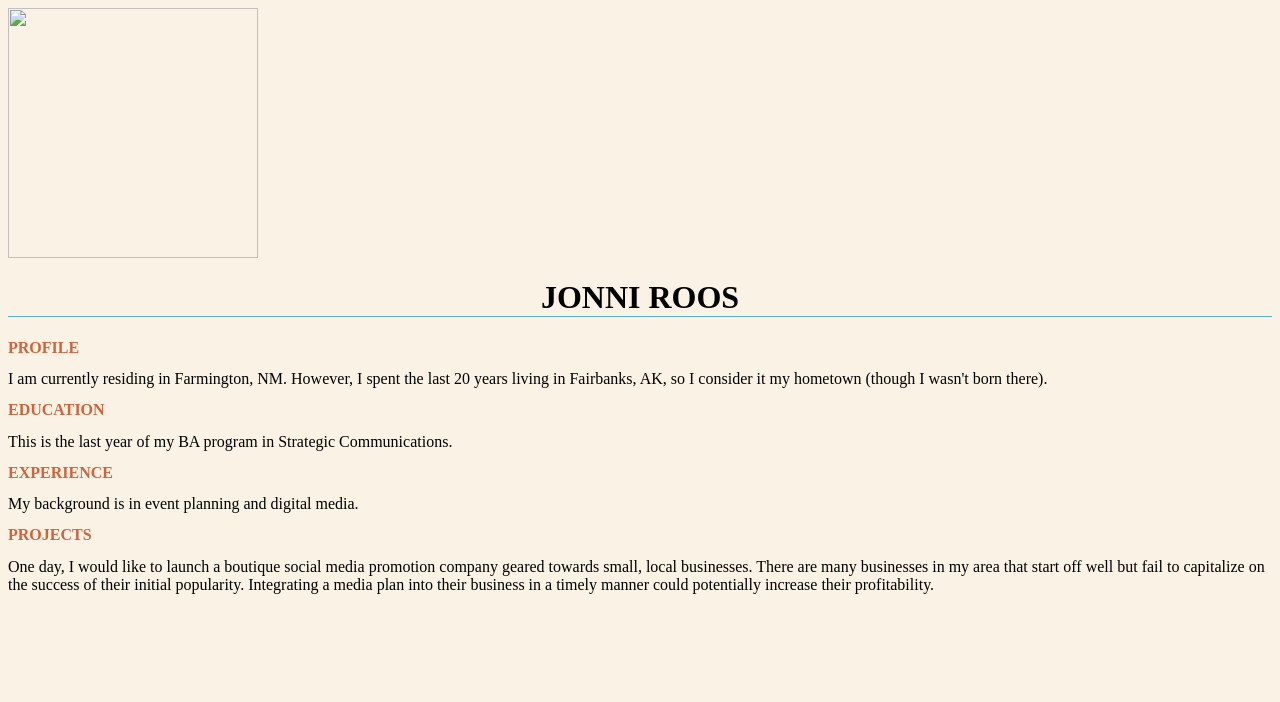
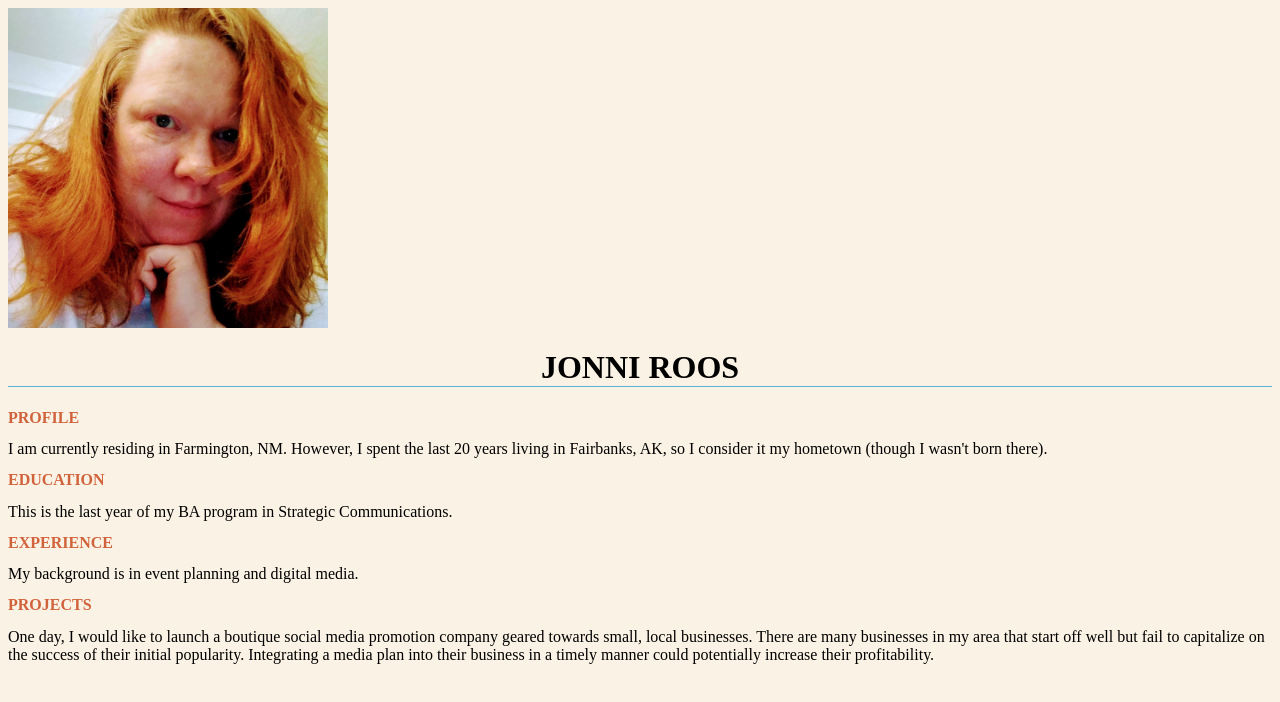
Before and after one commit to jonniroos/COMM2245, a plain HTML site: page index.html in a window 1280 px wide. Drawn offline with Linux system fonts and the light colour scheme.

Commit message:
Add files via upload

```diff
--- a/index.html
+++ b/index.html
@@ -23,7 +23,7 @@ img {
 </head>
 
 <body>
-<img src="my photo.jpg" alt="" width="250" height="250" align="middle"/>
+<img src="images/my photo.jpg" alt="" width="320" height="320" align="middle"/>
 <h1>Jonni Roos</h1>
 <h2>PROFILE</h2>
 	I am currently residing in Farmington, NM. However, I spent the last 20 years living in Fairbanks, AK, so I consider it my hometown (though I wasn't born there).
```
